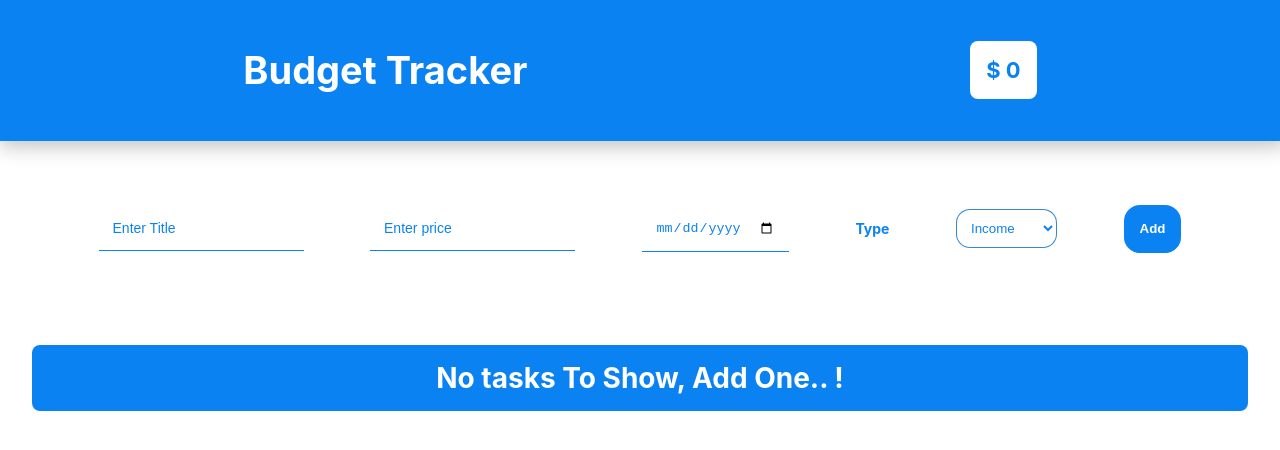
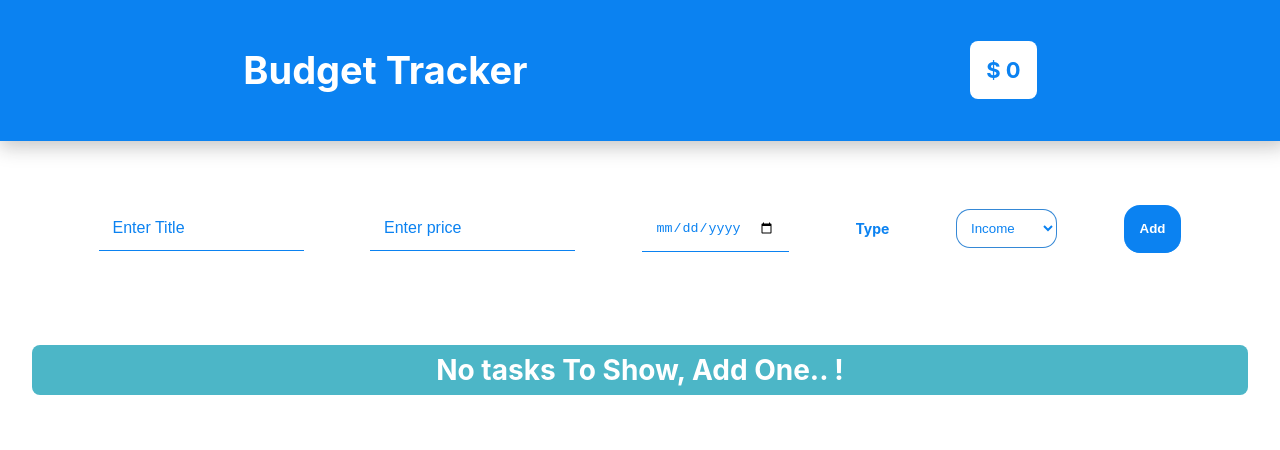
Before and after one commit to Ahmed-Khaled11/budget-tracker, a React (Create React App) app: page / in a window 1280 px wide. Shown: the top 450 px of the page. Built offline with nearby package versions, Linux system fonts and the light colour scheme.

Commit message:
final css style

```diff
--- a/src/Components/input/input.css
+++ b/src/Components/input/input.css
@@ -34,7 +34,7 @@
 
     .input input::placeholder {
     color: rgb(11, 130, 241);
-    font-size: 14px;
+    font-size: 1rem;
     }
 
     .input label {
@@ -64,6 +64,12 @@
     -ms-transition: 0.3s;
     -o-transition: 0.3s;
     }
+    @media (max-width:767px)
+    {
+        input[type="date"] {
+                width: 100%;
+            }
+    }
 
     .input input[type="submit"] {
     background-color: rgb(11, 130, 241);
--- a/src/Components/taskList/taskList.css
+++ b/src/Components/taskList/taskList.css
@@ -51,11 +51,11 @@
     }
     }
     .task-list{
-    background-color: rgb(11, 130, 241);
+    background-color: rgb(76 182 199);
     color: #fff;
     font-weight: bold;
     text-align: center;
-    padding: 1rem;
+    padding: 0.5rem;
     border-radius: 0.7rem;
     -webkit-border-radius: 0.5rem;
     -moz-border-radius: 0.5rem;
```
